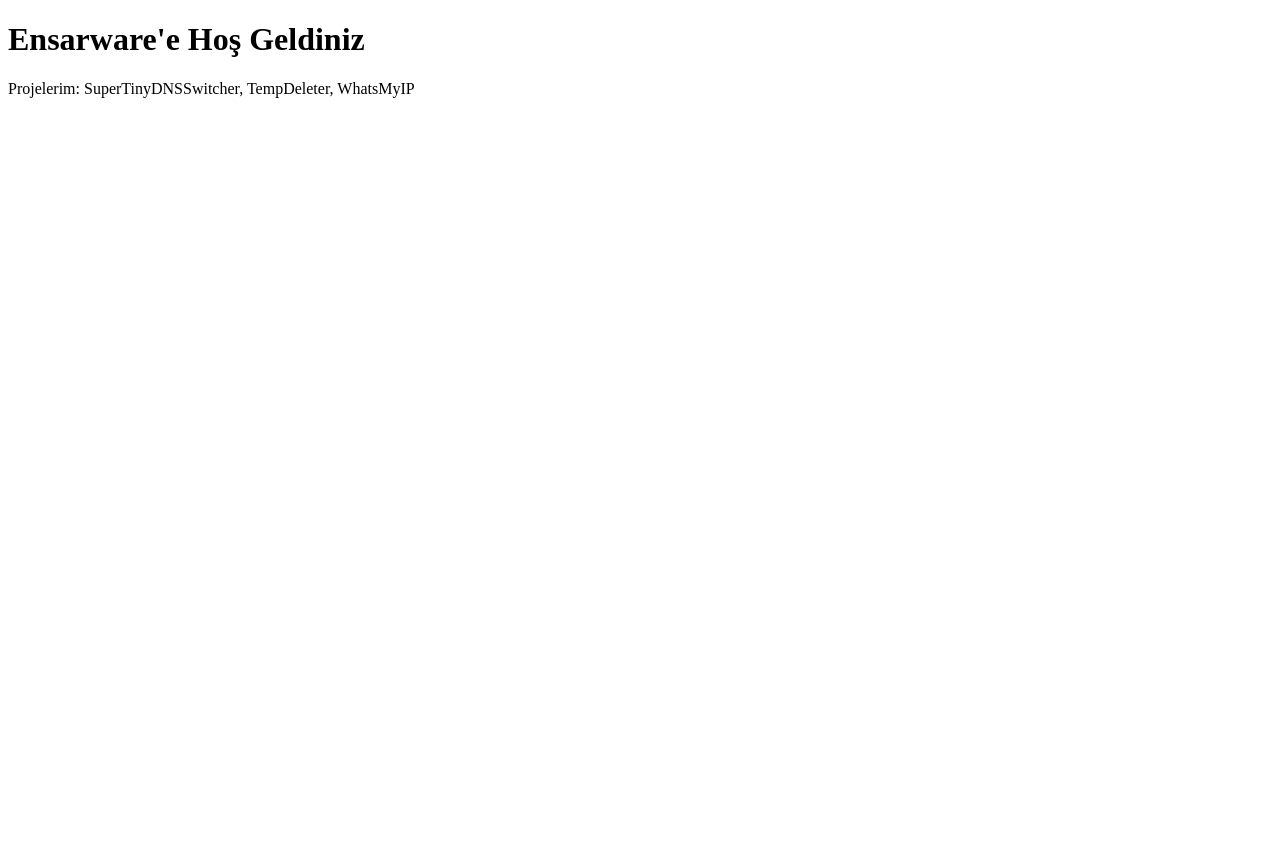
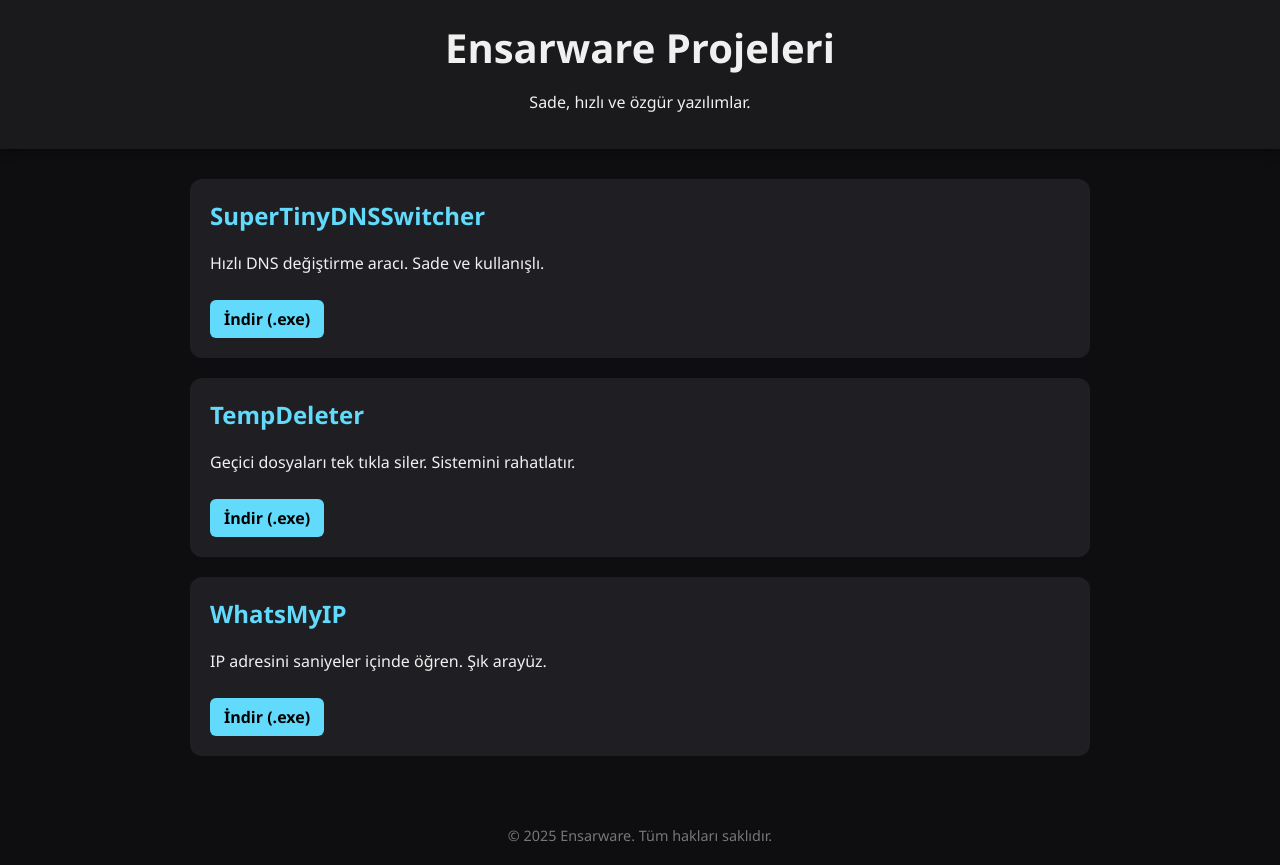
Before and after one commit to ensarware/ensarware.github.io, a plain HTML site: page index.html in a window 1280 px wide. Before the commit the page ends 800 px from the top, so only its background shows below. Drawn offline with Linux system fonts and the light colour scheme.

Commit message:
Update index.html

```diff
--- a/index.html
+++ b/index.html
@@ -1,10 +1,96 @@
 <!DOCTYPE html>
-<html>
+<html lang="tr">
 <head>
-  <title>Ensarware</title>
+  <meta charset="UTF-8">
+  <meta name="viewport" content="width=device-width, initial-scale=1.0">
+  <title>Ensarware - Projelerim</title>
+  <style>
+    body {
+      font-family: 'Segoe UI', sans-serif;
+      background-color: #0e0e10;
+      color: #f0f0f0;
+      margin: 0;
+      padding: 0;
+    }
+    header {
+      background-color: #1a1a1d;
+      padding: 20px;
+      text-align: center;
+      box-shadow: 0 2px 10px rgba(0,0,0,0.5);
+    }
+    h1 {
+      margin: 0;
+      font-size: 2.5em;
+    }
+    .container {
+      max-width: 900px;
+      margin: auto;
+      padding: 30px 20px;
+    }
+    .project {
+      background-color: #1f1f23;
+      padding: 20px;
+      margin-bottom: 20px;
+      border-radius: 12px;
+      transition: transform 0.2s ease;
+    }
+    .project:hover {
+      transform: scale(1.01);
+    }
+    .project h2 {
+      margin-top: 0;
+      color: #61dafb;
+    }
+    .project a {
+      display: inline-block;
+      margin-top: 10px;
+      padding: 8px 14px;
+      background-color: #61dafb;
+      color: #000;
+      text-decoration: none;
+      border-radius: 6px;
+      font-weight: bold;
+      transition: background-color 0.2s;
+    }
+    .project a:hover {
+      background-color: #4fc3f7;
+    }
+    footer {
+      text-align: center;
+      padding: 20px;
+      color: #777;
+      font-size: 0.9em;
+    }
+  </style>
 </head>
 <body>
-  <h1>Ensarware'e Hoş Geldiniz</h1>
-  <p>Projelerim: SuperTinyDNSSwitcher, TempDeleter, WhatsMyIP</p>
+  <header>
+    <h1>Ensarware Projeleri</h1>
+    <p>Sade, hızlı ve özgür yazılımlar.</p>
+  </header>
+
+  <div class="container">
+    <div class="project">
+      <h2>SuperTinyDNSSwitcher</h2>
+      <p>Hızlı DNS değiştirme aracı. Sade ve kullanışlı.</p>
+      <a href="#">İndir (.exe)</a>
+    </div>
+
+    <div class="project">
+      <h2>TempDeleter</h2>
+      <p>Geçici dosyaları tek tıkla siler. Sistemini rahatlatır.</p>
+      <a href="#">İndir (.exe)</a>
+    </div>
+
+    <div class="project">
+      <h2>WhatsMyIP</h2>
+      <p>IP adresini saniyeler içinde öğren. Şık arayüz.</p>
+      <a href="#">İndir (.exe)</a>
+    </div>
+  </div>
+
+  <footer>
+    &copy; 2025 Ensarware. Tüm hakları saklıdır.
+  </footer>
 </body>
 </html>
```
